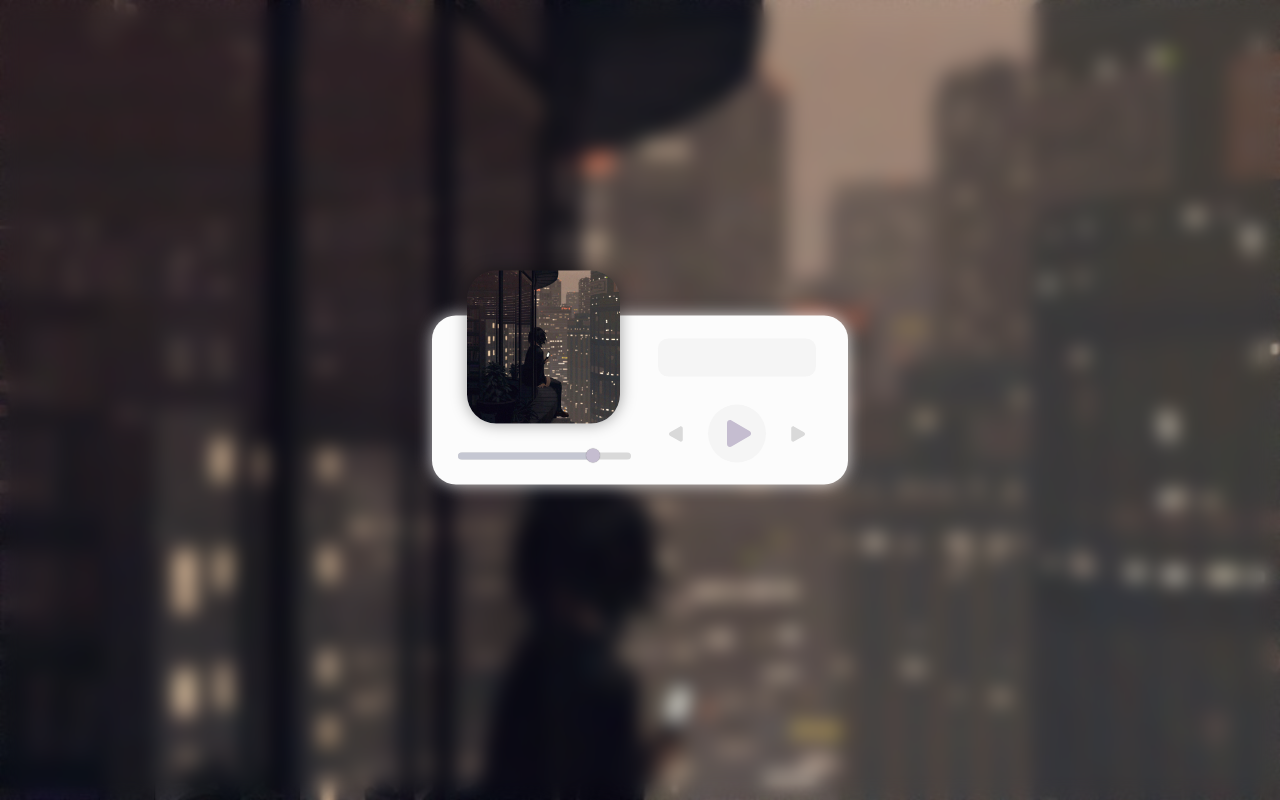
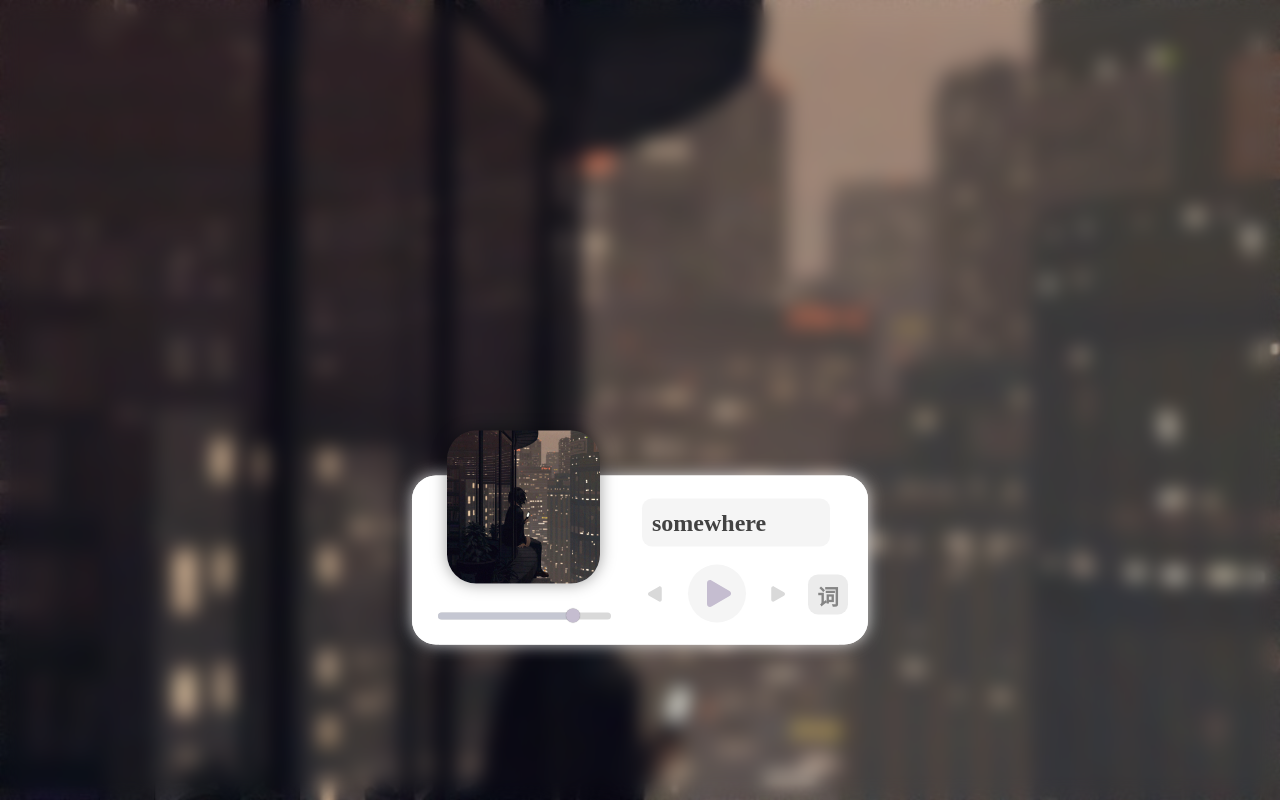
Before and after one commit to Tsukishima1/MiniPlayer, a plain HTML site: page index.html in a window 1280 px wide. Drawn offline with Linux system fonts and the light colour scheme.

Commit message:
✨ 增加了展示歌词信息的功能

```diff
--- a/index.html
+++ b/index.html
@@ -10,6 +10,7 @@
         * {
             padding: 0px;
             margin: 0px;
+            font-family: 'Microsoft YaHei UI';
         }
         body {
             background-color: rgb(242, 242, 242);
@@ -25,15 +26,16 @@
         }
         .container {
             position: absolute;
-            z-index: 10;
-            width: 416px;
+            z-index: 99;
+            width: 456px;
             height: 169px;
             left: 50%;
-            top: 50%;
+            top: 70%;
             transform: translate(-50%,-50%);
             background: #FCFCFC;
             box-shadow: 0px 0px 16px 0px rgba(255, 255, 255, 0.785);
             border-radius: 24px;
+            overflow: hi;
         }
         .container .play {
             position: absolute;
@@ -41,13 +43,14 @@
             width: 58px;
             height: 58px;
             bottom: 22px;
-            right: 82px;
+            right: 122px;
             border-radius: 100%;
             cursor: pointer;
         }
         .play:hover {
-            transition: 0.15s linear;
+            transition: 0.2s linear;
             background-color: #f2f2f2;
+            box-shadow: 0px 0px 5px 0px rgb(183, 183, 183);
         }
         .play .on {
             display: block;
@@ -64,14 +67,14 @@
         .next {
             cursor: pointer;
             position: absolute;
-            right: 43px;
+            right: 83px;
             top: 110px;
         }
         .last {
             cursor: pointer;
             position: absolute;
             top: 110px;
-            right: 165px;
+            right: 206px;
         }
         .cover {
             cursor: pointer;
@@ -119,16 +122,108 @@
         }
         .name {
             position: absolute;
-            right: 32px;
+            right: 38px;
             top: 23px;
-            width: 158px;
-            height: 38px;
+            width: 188px;
+            height: 48px;
             background: #F5F5F5;
             border-radius: 10px;
+            display: flex;
+            align-items: center;
+            text-indent: 10px;
+        }
+        .lyrics {
+            cursor: pointer;
+            position: absolute;
+            right: 20px;
+            bottom: 30px;
+            width: 40px;
+            height: 40px;
+            border-radius: 10px;
+            display: flex;
+            justify-content: center;
+            align-items: center;
+            color: #858585;
+            font-weight: bold;
+            font-size: 1.35rem;
+            background-color: #ececec;
+            outline: none;
+            border: 0px;
+        }
+        .lyrics:hover {
+            transition: 0.2s ease-in-out;
+            transform: translateY(-1px);
+            background-color: rgb(211, 211, 211);
+        }
+        .lyrics_more .title {
+            position: absolute;
+            top: 26px;
+            font-size: 1.5rem;
+            font-weight: bold;
+        }
+        .lyrics_more {
+            position: absolute;
+            z-index: -99;
+            width: 400px;
+            background:linear-gradient(to top, white, #F5F5F5);
+            height: 430px;
+            bottom: 168px;
+            border-radius: 30px;
+            border-bottom-left-radius: 0px;
+            border-bottom-right-radius: 0px;
+            left: 27px;
+            display: flex;
+            align-items: center;
+            justify-content: center;
+            transition: ease-in-out 0.7s;
+            opacity: 0.9;
+            transform: translateY(100%);
+        }
+        .lyrics_more_container {
+            display: flex;
+            white-space: pre-wrap;
+            flex-direction: column;
+            align-items: center;
+            justify-content: center;
+            font-weight: bold;
+            color: #3c3c3c;
+        }
+        .lyrics_more_container p:nth-child(2n+1) {
+            margin-top: 25px;
+            font-size: 1.05rem;
+        }
+        .lyrics_more_container p:nth-child(2n) {
+            margin-top: 3px;
+            color: #858585;
+        }
+        .mirror {
+            position: absolute;
+            z-index: -999;
+            width: 456px;
+            height: 639px;
+            bottom: 0px;
+            border-radius: 24px;
+            overflow: clip;
+            overflow-clip-margin: 500px;
+            background-color: transparent;
+            overflow: hidden;
+        }
+        .mask {
+            height: 100%;
+            width: 100%;
+            border-radius: 24px;
+            background-color: rgb(255, 255, 255);
+        }
+        .lyrics_more .singer {
+            position: absolute;
+            top: 60px;
+            color: #5b5b5b;
+            font-size: 0.9rem;
         }
     </style>
 </head>
 <body>
+    <div class="box">
     <div class="container">
         <div class="play">
             <svg class="on" style="display:block" width="24" height="28" viewBox="0 0 24 28" fill="none" xmlns="http://www.w3.org/2000/svg">
@@ -175,7 +270,29 @@
         <div class="volume-bar">
             <div class="volumed"></div>
         </div>
-        <div class="name"></div>
+        <div class="name">
+            <p style="font-weight: bold; font-size: 1.5rem; color: rgb(66, 66, 66);">somewhere</p>
+        </div>
+        <button class="lyrics">词</button>
+        <div class="mirror">
+            <div class="lyrics_more">
+                <span class="title">somewhere</span>
+                <span class="singer">RebelX</span>
+                <hr>
+                <span class="lyrics_more_container">
+                    <p>行かなくちゃ 笛が僕を呼ぶ 真昼の月 思い出す</p>
+                    <p>【不走吗 笛声呼唤著我 忆起 正午的月亮】</p>
+                    <p>でも こうして また こうして</p>
+                    <p>【然而这样 依旧如此】</p>
+                    <p>ただ こうして まだ こうして いたいよ</p>
+                    <p>【仅仅是这样 还想要继续如此】</p>
+                    <p>おはよう こんにちは おやすみ</p>
+                    <p>【早安 你好 晚安】</p>
+                </span>
+            </div>
+        </div>
+        <div class="mask"></div>
+    </div>
     </div>
 </body>
 </html>
--- a/index.js
+++ b/index.js
@@ -12,4 +12,30 @@ window.addEventListener('load',function() {
             off.style.display='none';
         }
     })
+    var lyrics = document.querySelector('.lyrics');
+    var cover = document.querySelector('.cover');
+    var mirror = document.querySelector('.mirror');
+    lyrics.addEventListener('click', function(){
+        showLyrics=!showLyrics;
+        if (showLyrics) {
+            lyrics_more.style.WebkitTransform='translateY(0px)';
+            console.log(lyrics_more.style.transform);
+        }
+        else {
+            lyrics_more.style.WebkitTransform='translateY(100%)';
+        }
+    })
+    cover.addEventListener('click', function() {
+        showLyrics=!showLyrics;
+        if (showLyrics) {
+            lyrics_more.style.WebkitTransform='translateY(0px)';
+            console.log(lyrics_more.style.transform);
+        }
+        else {
+            lyrics_more.style.WebkitTransform='translateY(100%)';
+        }
+    })
+    var showLyrics = false;
+    var lyrics_more = document.querySelector('.lyrics_more');
+
 })
```
